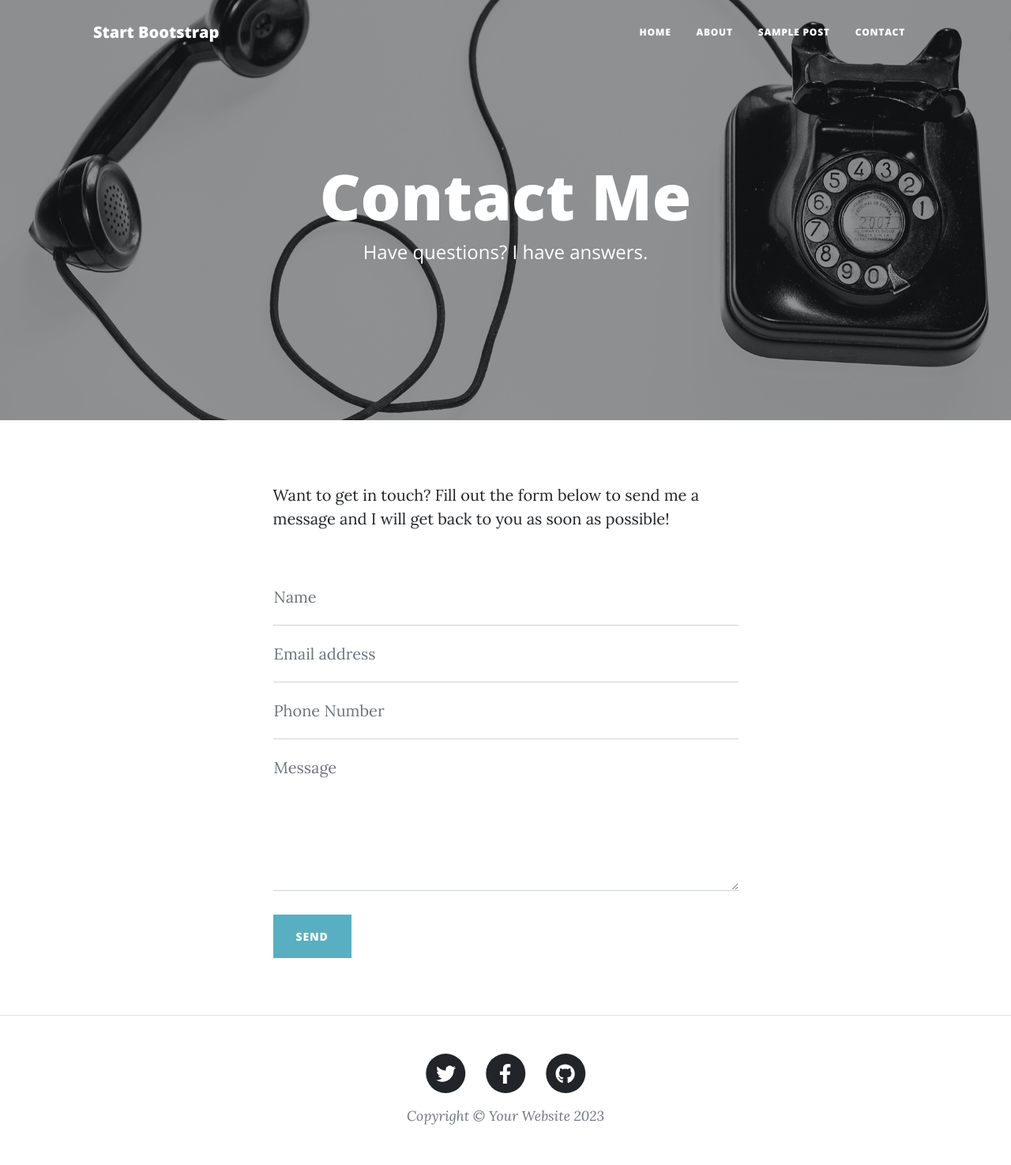
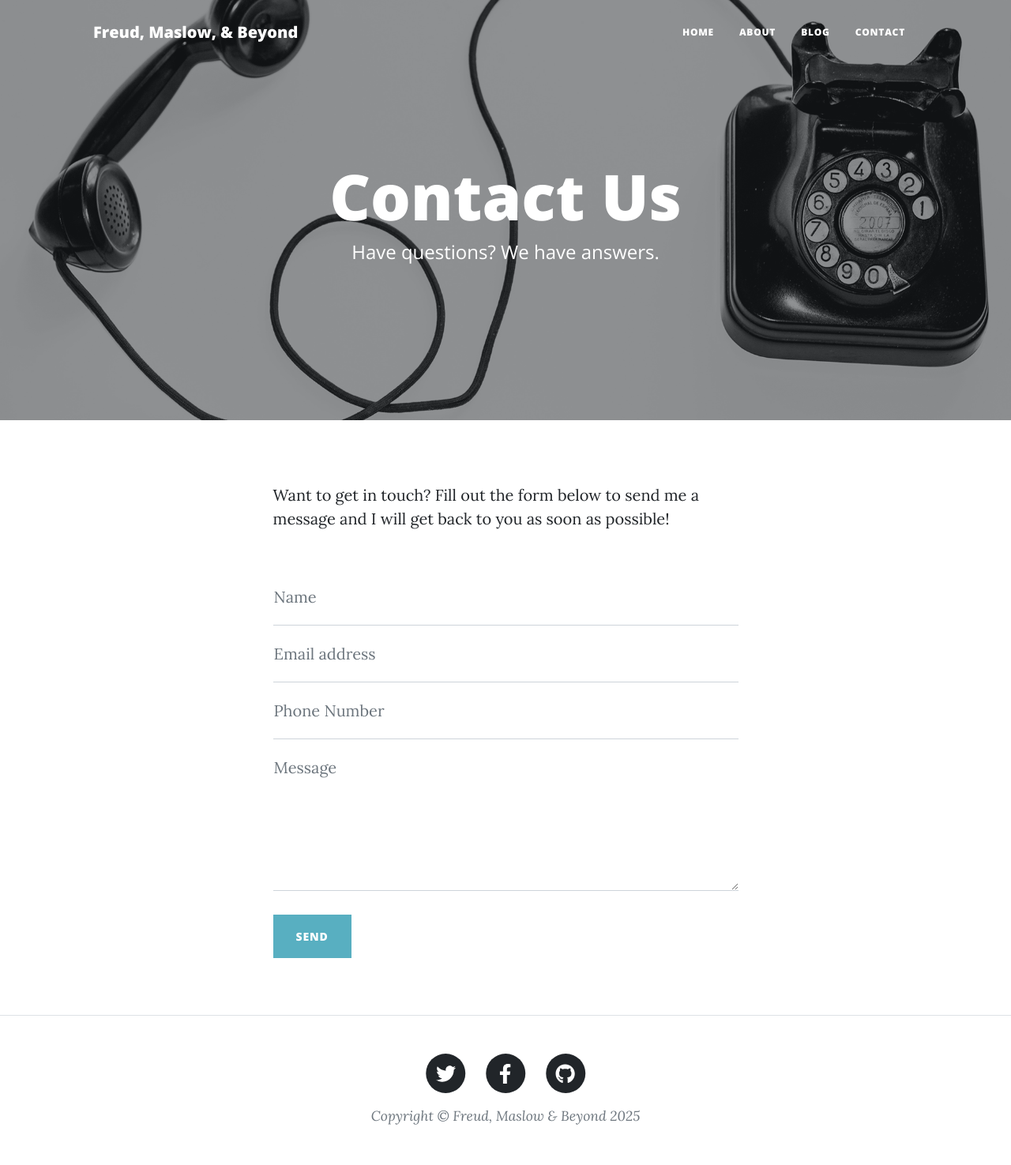
Before and after one commit to V-FOR-VEND3TTA/freud_maslow_beyond, a Django app: page /contact/ in a window 1280 px wide. Shown: the whole page at 79% size. Run offline with Django 5.2, Linux system fonts and the light colour scheme; some libraries are stand-ins or nearby versions.

Commit message:
Adapted the contact page to Django template language

```diff
--- a/templates/contact.html
+++ b/templates/contact.html
@@ -1,47 +1,17 @@
-<!DOCTYPE html>
-<html lang="en">
-    <head>
-        <meta charset="utf-8" />
-        <meta name="viewport" content="width=device-width, initial-scale=1, shrink-to-fit=no" />
-        <meta name="description" content="" />
-        <meta name="author" content="" />
-        <title>Clean Blog - Start Bootstrap Theme</title>
-        <link rel="icon" type="image/x-icon" href="assets/favicon.ico" />
-        <!-- Font Awesome icons (free version)-->
-        <script src="https://use.fontawesome.com/releases/v6.3.0/js/all.js" crossorigin="anonymous"></script>
-        <!-- Google fonts-->
-        <link href="https://fonts.googleapis.com/css?family=Lora:400,700,400italic,700italic" rel="stylesheet" type="text/css" />
-        <link href="https://fonts.googleapis.com/css?family=Open+Sans:300italic,400italic,600italic,700italic,800italic,400,300,600,700,800" rel="stylesheet" type="text/css" />
-        <!-- Core theme CSS (includes Bootstrap)-->
-        <link href="css/styles.css" rel="stylesheet" />
-    </head>
-    <body>
-        <!-- Navigation-->
-        <nav class="navbar navbar-expand-lg navbar-light" id="mainNav">
-            <div class="container px-4 px-lg-5">
-                <a class="navbar-brand" href="index.html">Start Bootstrap</a>
-                <button class="navbar-toggler" type="button" data-bs-toggle="collapse" data-bs-target="#navbarResponsive" aria-controls="navbarResponsive" aria-expanded="false" aria-label="Toggle navigation">
-                    Menu
-                    <i class="fas fa-bars"></i>
-                </button>
-                <div class="collapse navbar-collapse" id="navbarResponsive">
-                    <ul class="navbar-nav ms-auto py-4 py-lg-0">
-                        <li class="nav-item"><a class="nav-link px-lg-3 py-3 py-lg-4" href="index.html">Home</a></li>
-                        <li class="nav-item"><a class="nav-link px-lg-3 py-3 py-lg-4" href="about.html">About</a></li>
-                        <li class="nav-item"><a class="nav-link px-lg-3 py-3 py-lg-4" href="post.html">Sample Post</a></li>
-                        <li class="nav-item"><a class="nav-link px-lg-3 py-3 py-lg-4" href="contact.html">Contact</a></li>
-                    </ul>
-                </div>
-            </div>
-        </nav>
+{% extends "blog/base.html" %}
+{% load static %}
+    <meta name="description" content="" />
+    <meta name="author" content="George Hlongwane" />
+    <title>{% block title %}Freud, Maslow, & Beyond | Contact Us {% endblock title %}</title>
+{% block content %}
         <!-- Page Header-->
-        <header class="masthead" style="background-image: url('assets/img/contact-bg.jpg')">
+        <header class="masthead" style="background-image: url({% static 'assets/img/contact-bg.jpg' %})">
             <div class="container position-relative px-4 px-lg-5">
                 <div class="row gx-4 gx-lg-5 justify-content-center">
                     <div class="col-md-10 col-lg-8 col-xl-7">
                         <div class="page-heading">
-                            <h1>Contact Me</h1>
-                            <span class="subheading">Have questions? I have answers.</span>
+                            <h1>Contact Us</h1>
+                            <span class="subheading">Have questions? We have answers.</span>
                         </div>
                     </div>
                 </div>
@@ -109,50 +79,4 @@
                 </div>
             </div>
         </main>
-        <!-- Footer-->
-        <footer class="border-top">
-            <div class="container px-4 px-lg-5">
-                <div class="row gx-4 gx-lg-5 justify-content-center">
-                    <div class="col-md-10 col-lg-8 col-xl-7">
-                        <ul class="list-inline text-center">
-                            <li class="list-inline-item">
-                                <a href="#!">
-                                    <span class="fa-stack fa-lg">
-                                        <i class="fas fa-circle fa-stack-2x"></i>
-                                        <i class="fab fa-twitter fa-stack-1x fa-inverse"></i>
-                                    </span>
-                                </a>
-                            </li>
-                            <li class="list-inline-item">
-                                <a href="#!">
-                                    <span class="fa-stack fa-lg">
-                                        <i class="fas fa-circle fa-stack-2x"></i>
-                                        <i class="fab fa-facebook-f fa-stack-1x fa-inverse"></i>
-                                    </span>
-                                </a>
-                            </li>
-                            <li class="list-inline-item">
-                                <a href="#!">
-                                    <span class="fa-stack fa-lg">
-                                        <i class="fas fa-circle fa-stack-2x"></i>
-                                        <i class="fab fa-github fa-stack-1x fa-inverse"></i>
-                                    </span>
-                                </a>
-                            </li>
-                        </ul>
-                        <div class="small text-center text-muted fst-italic">Copyright &copy; Your Website 2023</div>
-                    </div>
-                </div>
-            </div>
-        </footer>
-        <!-- Bootstrap core JS-->
-        <script src="https://cdn.jsdelivr.net/npm/bootstrap@5.2.3/dist/js/bootstrap.bundle.min.js"></script>
-        <!-- Core theme JS-->
-        <script src="js/scripts.js"></script>
-        <!-- * * * * * * * * * * * * * * * * * * * * * * * * * * * * * * * * * * * * * * * *-->
-        <!-- * *                               SB Forms JS                               * *-->
-        <!-- * * Activate your form at https://startbootstrap.com/solution/contact-forms * *-->
-        <!-- * * * * * * * * * * * * * * * * * * * * * * * * * * * * * * * * * * * * * * * *-->
-        <script src="https://cdn.startbootstrap.com/sb-forms-latest.js"></script>
-    </body>
-</html>
+{% endblock content %}
```
